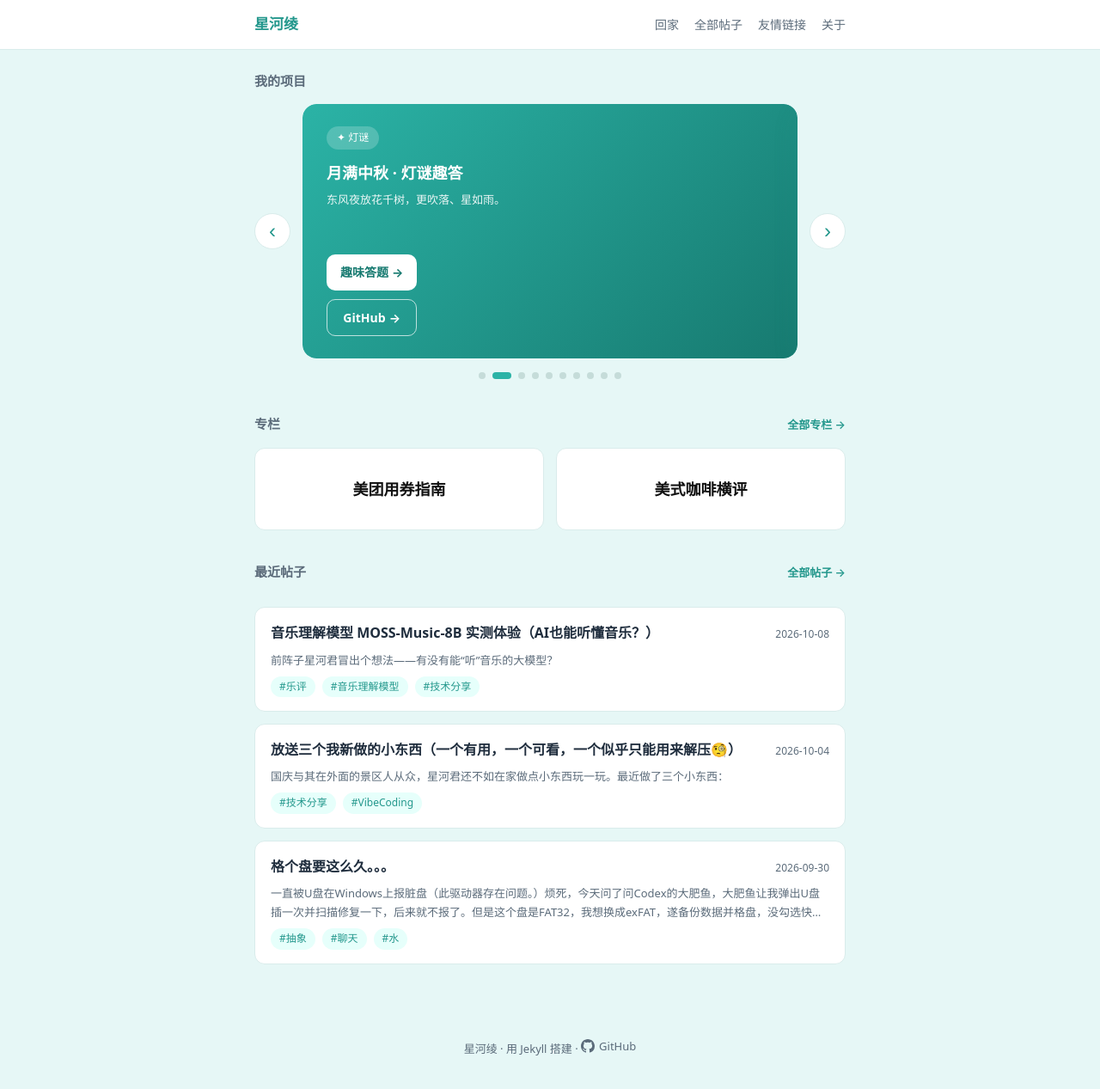
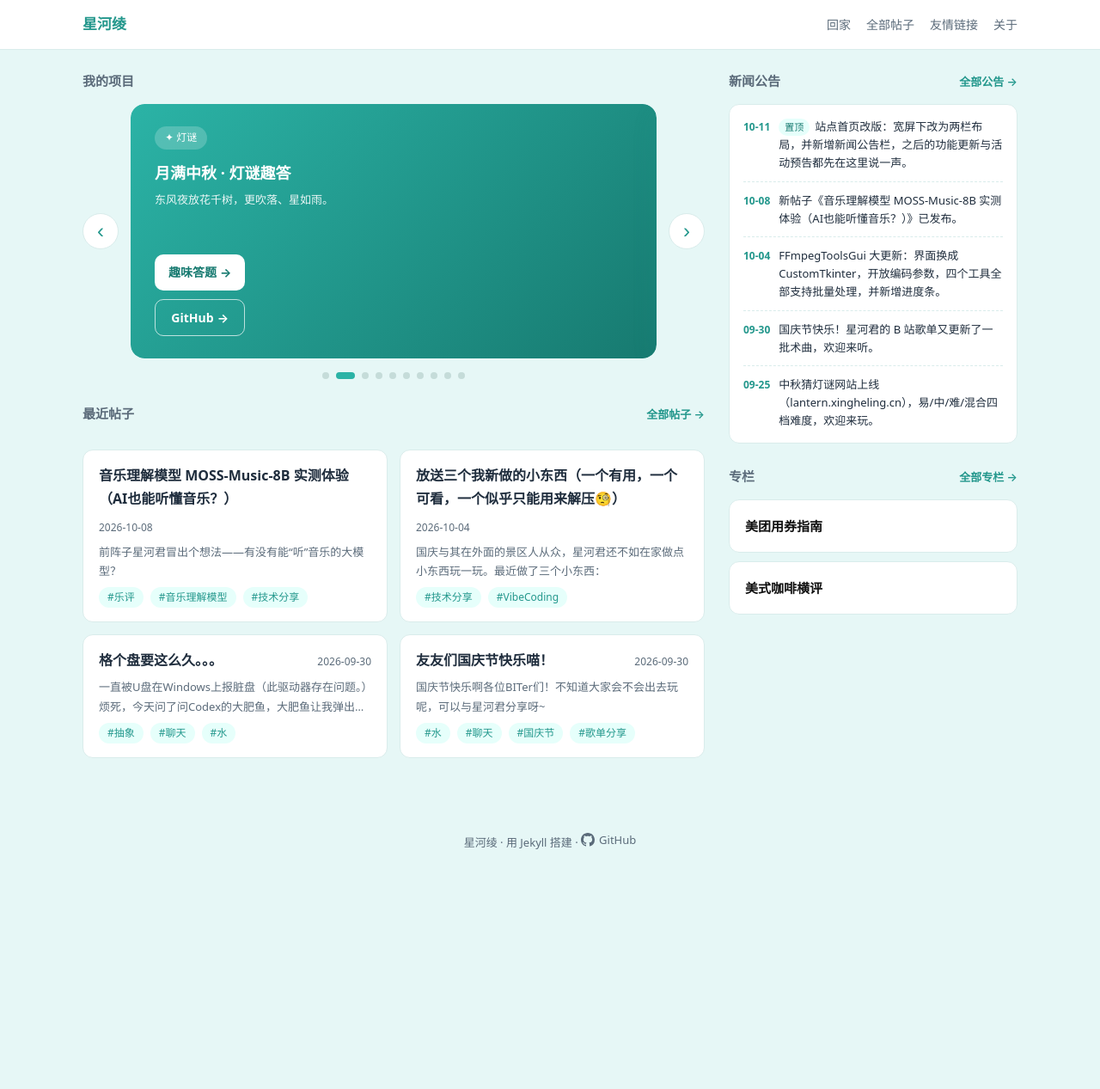
Before and after one commit to tony-he-xhxk/tony-he-xhxk.github.io, a Jekyll site: the page built from index.html, in a window 1280 px wide and 1267 px high. Shown: the whole window at 86% size. Built offline with Jekyll 4.4.1, drawn with Linux system fonts in a browser that asks for light colours; the list of posts is cut into pages by our own code.

Commit message:
style: 优化首页布局

```diff
--- /dev/null
+++ b/_data/news.yml
@@ -0,0 +1,20 @@
+# 新闻公告数据源（首页侧栏 + 「全部公告」页共用）
+#
+# 字段说明：
+#   date  —— 必须是 "YYYY-MM-DD" 这种带引号的字符串，保证排序稳定（按日期倒序）
+#   text  —— 公告正文，纯文本，不做跳转；如需换行请写在一行里
+#   pin   —— 可选，pin: true 表示在首页置顶（「全部公告」页仍按时间排序）
+#
+# 新增公告：在下面任意位置加一条即可，不用管顺序（会自动按日期倒序）。
+
+- date: "2026-10-11"
+  text: 站点首页改版：宽屏下改为两栏布局，并新增新闻公告栏，之后的功能更新与活动预告都先在这里说一声。
+  pin: true
+- date: "2026-10-08"
+  text: 新帖子《音乐理解模型 MOSS-Music-8B 实测体验（AI也能听懂音乐？）》已发布。
+- date: "2026-10-04"
+  text: FFmpegToolsGui 大更新：界面换成 CustomTkinter，开放编码参数，四个工具全部支持批量处理，并新增进度条。
+- date: "2026-09-30"
+  text: 国庆节快乐！星河君的 B 站歌单又更新了一批术曲，欢迎来听。
+- date: "2026-09-25"
+  text: 中秋猜灯谜网站上线（lantern.xingheling.cn），易/中/难/混合四档难度，欢迎来玩。
--- a/_layouts/default.html
+++ b/_layouts/default.html
@@ -9,7 +9,7 @@
   <link rel="stylesheet" href="{{ '/assets/css/midautumn-theme.css' | relative_url }}">
   <script src="{{ '/assets/js/midautumn-theme.js' | relative_url }}"></script>
 </head>
-<body>
+<body class="{% if page.wide %}is-wide{% endif %}">
   <header class="site-header">
     <nav class="nav">
       <a class="brand" href="{{ '/' | relative_url }}">{{ site.title }}</a>
--- a/assets/css/style.css
+++ b/assets/css/style.css
@@ -288,6 +288,113 @@ a:hover { text-decoration: underline; }
 }
 
 .posts { display: flex; flex-direction: column; gap: 14px; }
+
+/* ===== 首页布局：单列（默认，手机/平板） ===== */
+/* DOM 顺序为 项目 → 帖子 → 侧栏（公告/专栏），用 order 把侧栏提到帖子之前 */
+.home-grid { display: flex; flex-direction: column; gap: 26px; }
+.home-grid > .projects { order: 1; }
+.home-grid > .home-side { order: 2; display: flex; flex-direction: column; gap: 26px; }
+.home-grid > .posts { order: 3; }
+.home-grid > .projects,
+.home-grid > .posts,
+.home-grid .home-side > .news,
+.home-grid .home-side > .zhuanlan { margin: 0; }
+
+/* 新闻公告（首页侧栏列表，纯文本不可点击） */
+.news-list {
+  list-style: none;
+  margin: 0;
+  padding: 4px 16px;
+  background: var(--card);
+  border: 1px solid var(--border);
+  border-radius: 12px;
+}
+.news-item {
+  display: flex;
+  gap: 10px;
+  align-items: baseline;
+  padding: 11px 0;
+  border-bottom: 1px dashed var(--border);
+  font-size: 13px;
+  line-height: 1.6;
+}
+.news-item:last-child { border-bottom: 0; }
+.news-item time {
+  color: var(--accent-dark);
+  font-weight: 700;
+  font-size: 12px;
+  white-space: nowrap;
+}
+.news-item .news-text { color: var(--text); }
+.news-pin {
+  display: inline-block;
+  font-size: 11px;
+  color: #177a70;
+  background: #e6fffb;
+  border-radius: 999px;
+  padding: 1px 7px;
+  margin-right: 6px;
+  white-space: nowrap;
+}
+
+/* 侧栏里的专栏卡片：竖排、标题左对齐（专栏数量少，不再摊成网格） */
+.home-side .zl-grid { grid-template-columns: 1fr; gap: 10px; }
+.home-side .zl-card { min-height: 62px; padding: 14px 18px; justify-content: flex-start; }
+.home-side .zl-card h3 { font-size: 15px; text-align: left; }
+
+/* 全部公告页的公告卡片（不可点击，故无 hover 反馈） */
+.news-card {
+  background: var(--card);
+  border: 1px solid var(--border);
+  border-radius: 12px;
+  padding: 15px 18px;
+}
+.news-card-head {
+  display: flex;
+  align-items: baseline;
+  gap: 10px;
+  margin-bottom: 6px;
+}
+.news-card-head time {
+  font-size: 12px;
+  color: var(--accent-dark);
+  font-weight: 700;
+  white-space: nowrap;
+}
+.news-card p {
+  font-size: 14px;
+  color: var(--text);
+  line-height: 1.7;
+  margin: 0;
+}
+
+/* ===== 首页布局：宽屏两栏（≥1024px） ===== */
+@media (min-width: 1024px) {
+  /* 只有加了 wide: true 的页面（首页）用宽容器；帖子详情、关于等仍为 720px */
+  body.is-wide .nav,
+  body.is-wide .container { max-width: 1120px; }
+
+  .home-grid {
+    display: grid;
+    grid-template-columns: minmax(0, 1fr) 336px;
+    gap: 28px;
+    align-items: start;
+  }
+  .home-grid > .projects { grid-column: 1; grid-row: 1; }
+  .home-grid > .posts {
+    grid-column: 1;
+    grid-row: 2;
+    display: grid;
+    grid-template-columns: repeat(2, minmax(0, 1fr));
+  }
+  .home-grid > .posts > .section-head { grid-column: 1 / -1; }
+  .home-grid > .home-side {
+    grid-column: 2;
+    grid-row: 1 / span 2;
+    position: sticky;
+    top: 76px;
+  }
+}
 
 /* 专栏 */
 .zhuanlan { margin: 8px 0 36px; }
--- a/index.html
+++ b/index.html
@@ -1,6 +1,8 @@
 ---
 layout: default
+wide: true
 ---
+<div class="home-grid">
 <section class="projects">
   <h2 class="section-title">我的项目</h2>
   <div class="carousel">
@@ -127,27 +129,12 @@ layout: default
   <div class="carousel-dots" id="projectsDots"></div>
 </section>
 
-<section class="zhuanlan">
-  <div class="section-head">
-    <h2 class="section-title">专栏</h2>
-    <a class="section-more" href="{{ '/zhuanlan/' | relative_url }}">全部专栏 →</a>
-  </div>
-  <div class="zl-grid">
-    <a class="zl-card" href="{{ '/zhuanlan/美团用券指南/' | relative_url }}">
-      <h3>美团用券指南</h3>
-    </a>
-    <a class="zl-card" href="{{ '/zhuanlan/美式咖啡横评/' | relative_url }}">
-      <h3>美式咖啡横评</h3>
-    </a>
-  </div>
-</section>
-
 <section class="posts">
   <div class="section-head">
     <h2 class="section-title">最近帖子</h2>
     <a class="section-more" href="{{ '/posts/' | relative_url }}">全部帖子 →</a>
   </div>
-  {% for post in site.posts limit: 3 %}
+  {% for post in site.posts limit: 4 %}
   <a class="post-card" href="{{ post.url }}">
     <div class="post-card-head">
       <h3>{{ post.title }}</h3>
@@ -164,3 +151,40 @@ layout: default
   </a>
   {% endfor %}
 </section>
+
+<aside class="home-side">
+  {%- assign all_news = site.data.news | sort: "date" | reverse -%}
+  {%- assign pinned_news = all_news | where: "pin", true -%}
+  {%- assign normal_news = all_news | where_exp: "item", "item.pin != true" -%}
+  {%- assign news_list = pinned_news | concat: normal_news -%}
+  <section class="news">
+    <div class="section-head">
+      <h2 class="section-title">新闻公告</h2>
+      <a class="section-more" href="{{ '/news/' | relative_url }}">全部公告 →</a>
+    </div>
+    <ul class="news-list">
+      {% for item in news_list limit: 5 %}
+      <li class="news-item{% if item.pin %} pin{% endif %}">
+        <time datetime="{{ item.date }}">{{ item.date | date: "%m-%d" }}</time>
+        <span class="news-text">{% if item.pin %}<span class="news-pin">置顶</span>{% endif %}{{ item.text }}</span>
+      </li>
+      {% endfor %}
+    </ul>
+  </section>
+
+  <section class="zhuanlan">
+    <div class="section-head">
+      <h2 class="section-title">专栏</h2>
+      <a class="section-more" href="{{ '/zhuanlan/' | relative_url }}">全部专栏 →</a>
+    </div>
+    <div class="zl-grid">
+      <a class="zl-card" href="{{ '/zhuanlan/美团用券指南/' | relative_url }}">
+        <h3>美团用券指南</h3>
+      </a>
+      <a class="zl-card" href="{{ '/zhuanlan/美式咖啡横评/' | relative_url }}">
+        <h3>美式咖啡横评</h3>
+      </a>
+    </div>
+  </section>
+</aside>
+</div>
```
Also changed, not shown: news.html (added, +132 -0 lines).
